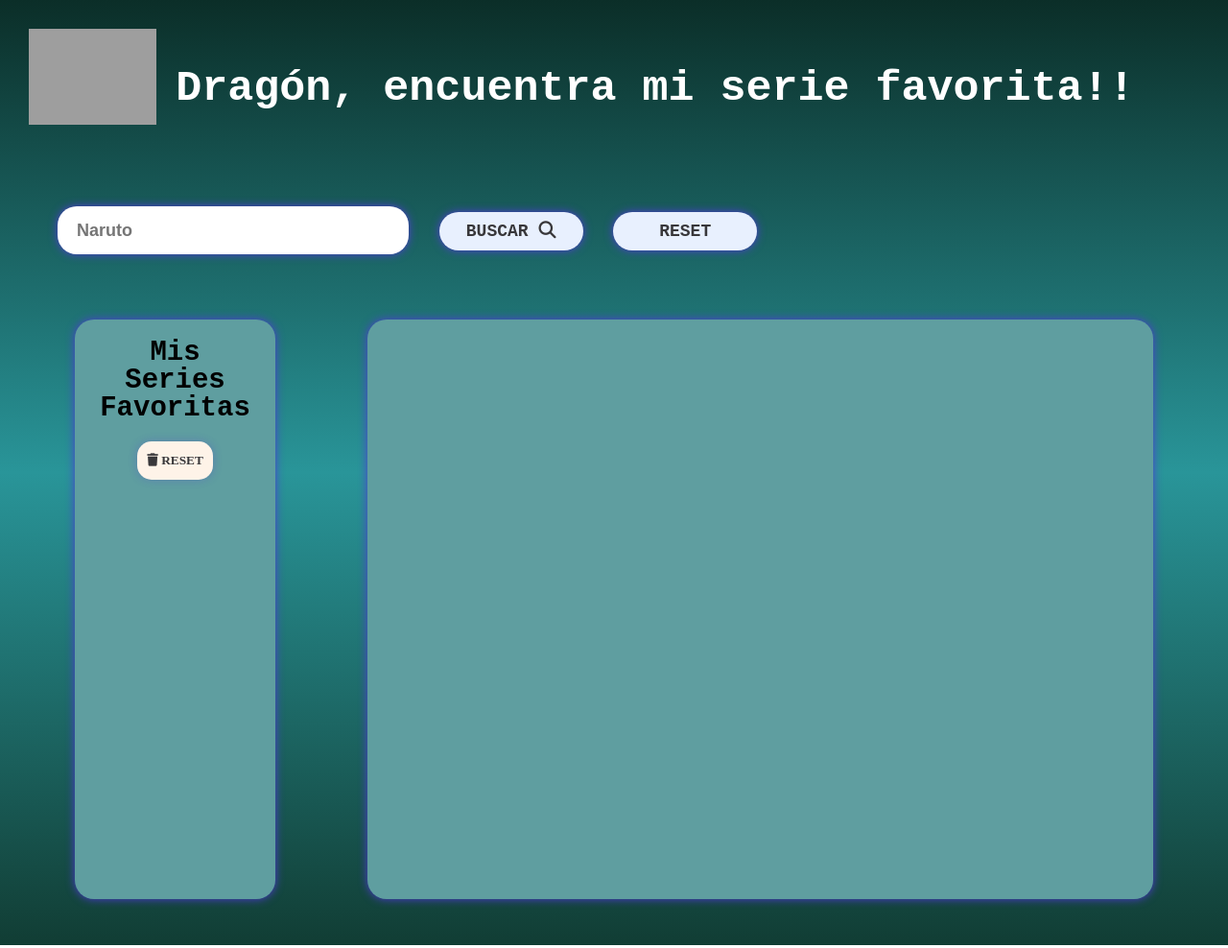
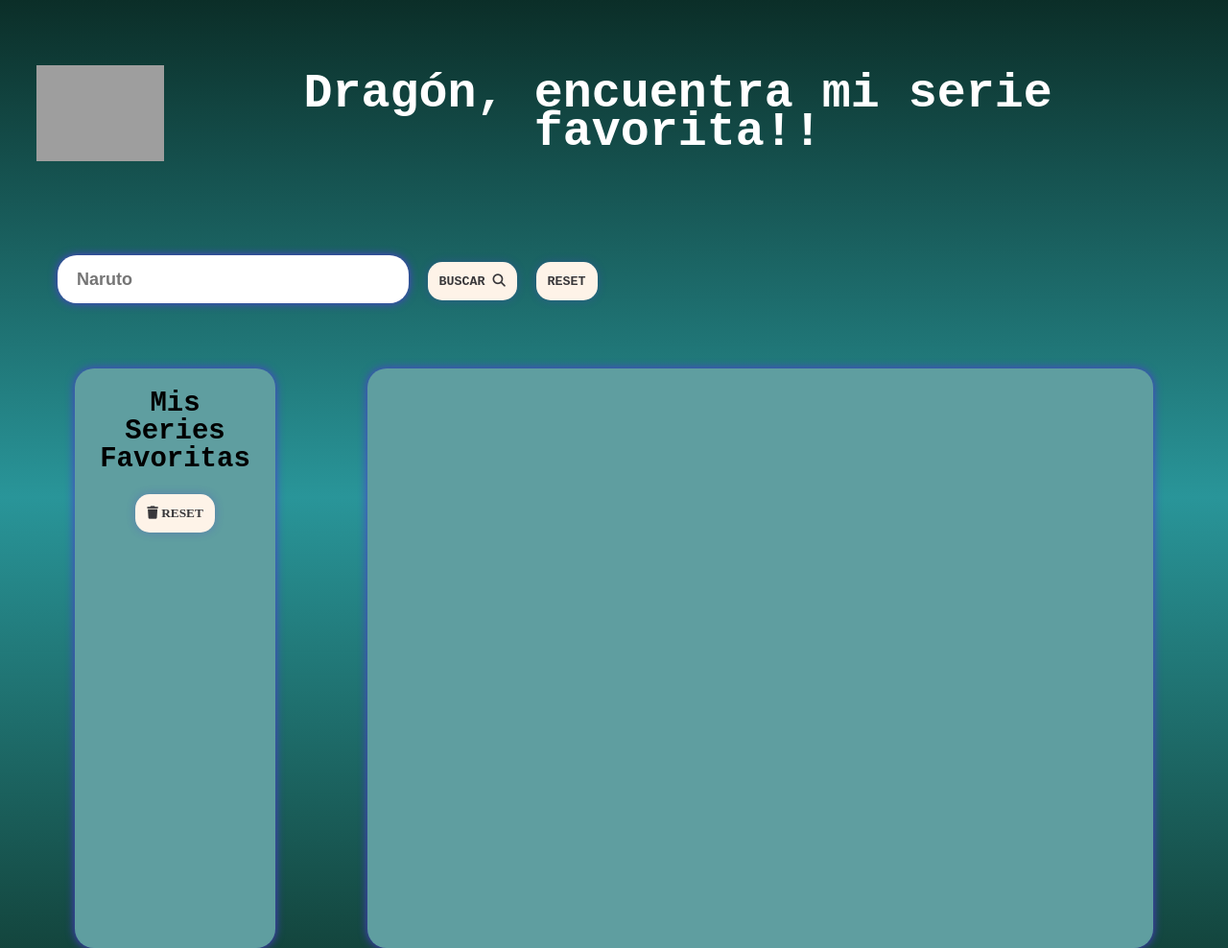
Before and after one commit to Adalab/modulo-2-evaluacion-final-RocioDols, a website: page src/html/index.html in a window 1280 px wide. Shown: the top 988 px of the page at 96% size. Drawn offline with nearby package versions, Linux system fonts and the light colour scheme; files that its build step writes are made by us from their sources; grey boxes are pictures that could not be loaded.

Commit message:
add resposive

```diff
--- a/src/scss/pages/_index.scss
+++ b/src/scss/pages/_index.scss
@@ -5,9 +5,25 @@ body{
     z-index: 1;
     font-family: 'Courier New', Courier, monospace;
 }
+// .page__header{
+//     display: flex;
+//     padding: 30px;
+
+//     &--img{
+//         height: 100px;
+//     }
+//     &--title{
+//         color: white;
+//         margin:40px 20px;
+//         text-align: center;
+//         font-size: 45px;
+//     }
+// }
 .page__header{
     display: flex;
-    padding: 30px;
+    justify-content: space-around;
+    align-items: center;
+    line-height: 2.5em;
 
     &--img{
         height: 100px;
@@ -16,15 +32,28 @@ body{
         color: white;
         margin:40px 20px;
         text-align: center;
-        font-size: 45px;
+        font-size: 40px;
+        flex-wrap: wrap;
+
+        @media all and (min-width: 768px) {
+            font-size: 50px;
         }
     }
 
+    @media all and (min-width: 768px) {
+        padding: 38px;
+    }
+
+}
+
 .form{
+    display: flex;
+    flex-wrap: wrap;
+    justify-content: space-evenly;
 
     &__inputSearch{
         /* color: #38373a; */
-        width: 30%;
+        width: 100%;
         font-size: 18px;
         font-weight: 900;
         height: 50px;
@@ -45,26 +74,38 @@ body{
             cursor: pointer;
             font-family: 'Courier New', Courier, monospace;
         }
+
+
+        @media all and (min-width: 768px) {
+            width: 30%;
+        }
     }
     &__buttonSearch , &__resetSearch {
-        font-family: "Tourney";
+        font-family: 'Courier New', Courier, monospace;
         color: #38373a;
-        font-size: 18px;
         font-weight: 600;
-        width: 150px;
-        padding: 10px;
-        margin: 20px 22px;
+        padding: 12px;
+        margin-top: 10px;
+        margin-bottom: 22px;
         height: 40px;
         border: none;
-        border-radius: 20px;
+        border-radius: 15px;
         text-transform: uppercase;
-        background-color: #e8f0fe;
+        background-color: #fef3e8;
         transition: all ease 0.4s;
-        box-shadow: 0px 0px 10px 0px rgba(80, 57, 214, 3.0);
-        transition: all ease 0.4s;
+        box-shadow: 0px 0px 10px 0px rgba(80, 57, 214, 0.3);
         cursor: pointer;
-        font-family: 'Courier New', Courier, monospace;
+        &:hover{
+            background-color: rgb(228, 120, 32);
+            color: white;
+            transform: translate(-1px, -1px);
+            cursor: pointer;
+        }
+
+        @media all and (min-width: 768px) {
+            margin: 0px 10px;
             font-weight: 800;
+        }
     }
     &__resetSearch{
         margin-left: 0px;
@@ -79,6 +120,10 @@ body{
         cursor: pointer;
     }
 
+
+    @media all and (min-width: 768px) {
+        display: block;
+    }
 }
 
 
@@ -88,7 +133,10 @@ body{
     display: flex;
     flex-direction: column;
     min-height: 100vh;
+
+    @media all and (min-width: 768px) {
         padding:0px 30px;
+    }
 
 }
 //Estilos para el contenedor de resultados: sectFav y sectResult
@@ -98,14 +146,20 @@ body{
     width: 100%;
     background-repeat: no-repeat;
     display:grid;
+    grid-template-columns: 1fr;
+    grid-template-rows: auto auto;
+
+    @media all and (min-width: 768px) {
         grid-template-columns: 1fr 3fr;
         grid-template-rows: 1fr;
+    }
+
 }
 
 /* Favoritos */
 .sectFav{
     border-radius: 20px;
-    margin: 3em;
+    margin: 1em;
     background-color: cadetblue;
     display: flex;
     flex-direction: column;
@@ -114,18 +168,23 @@ body{
     cursor: pointer;
 
     &__title{
-        padding: 20px;
-        font-size: 29px;
+        padding: 22px;
+        font-size: 32px;
         text-align: center;
         text-transform: capitalize;
+
+        @media all and (min-width: 768px) {
+        font-size: 29px;
+        }
     }
 
     &__reset{
         font-family: "";
         color: #38373a;
         font-weight: 600;
-        padding: 10px;
-        margin-bottom: 20px;
+        padding: 12px;
+        margin-top: 10px;
+        margin-bottom: 22px;
         height: 40px;
         border: none;
         border-radius: 15px;
@@ -140,30 +199,58 @@ body{
             transform: translate(-1px, -1px);
             cursor: pointer;
         }
+
+        @media all and (min-width: 768px) {
+            margin-top: 0px;
+        }
+    }
+
+    @media all and (min-width: 768px) {
+        margin: 3em;
     }
 
 }
 .divResultsFav{
+
+    display: grid;
+    grid-template-columns: repeat(2,1fr) ;
+    grid-template-rows: 1fr;
+    cursor: pointer;
+    padding: 10px 5px;
+
+    @media all and (min-width: 768px) {
         display: flex;
         flex-direction: column;
         align-items: center;
+        margin: 0px 10px;
+    }
 }
 
 .cardFav{
     overflow: hidden;
-    margin: 2px;
-    border: solid purple 4px;
-    width: 70%;
-    border-radius: 20px;
+    // margin: 2px;
+    // border: solid purple 4px;
+    // width: 70%;
+    // border-radius: 20px;
     display: flex;
     flex-direction: column;
     align-items: center;
     justify-content: space-around;
-    transition: all ease 0.3s;
-    margin-bottom: 2em;
-    background-color: #F4A460;
+    // transition: all ease 0.3s;
+    // margin-bottom: 2em;
+    // background-color: #F4A460;
+    // transition: all ease 0.4s;
+    // box-shadow: 0px 0px 10px 0px rgba(80, 57, 214, 1.2);
+
+    margin: 10px 5px;
+    border: 1px solid black;
+    border-radius: 10px;
+    background-color: rgb(211, 201, 183);
     transition: all ease 0.4s;
     box-shadow: 0px 0px 10px 0px rgba(80, 57, 214, 1.2);
+    background-color: transparen;
+    color: black;
+    position: relative;
     &:hover{
         transform: translate(-1px, -1px);
         background-color: hotpink;
@@ -185,27 +272,48 @@ body{
         color: red;
     }
 
+    @media all and (min-width: 768px) {
+        width: 80%;
+    }
+
 }
 // Estilos para el contenedor de resultados
 
 .sectResuls{
     box-shadow: 0px 0px 10px 0px rgba(80, 57, 214, 3.0);
     border-radius: 20px;
+    margin: 1em;
+    background-color: cadetblue;
+
+    @media all and (min-width: 768px) {
         margin: 3em;
-    background-color: cadetblue;
+    }
 
 }
 
 .divResults{
     display: grid;
-    grid-template-columns: repeat(4,1fr) ;
+    grid-template-columns: repeat(2,1fr) ;
     grid-template-rows: 1fr;
     cursor: pointer;
+    padding: 10px 5px;
+
+    @media all and (min-width: 768px) {
+        grid-template-columns: repeat(3,1fr) ;
         padding: 2em 3em;
     }
+
+    @media all and (min-width:1024px) {
+        grid-template-columns: repeat(4,1fr) ;
+        padding: 2em 3em;
+    }
+
+
+}
+
 .cardResult{
     /* width: 25%; */
-    margin: 12px;
+    margin: 10px 5px;
     border: 1px solid black;
     border-radius: 10px;
     background-color: rgb(211, 201, 183);
@@ -214,6 +322,7 @@ body{
     background-color: transparen;
     color: black;
     position: relative;
+
     &:hover{
         cursor: pointer;
         transform: translate(-1px, -1px);
@@ -230,6 +339,10 @@ body{
         text-align: center;
         text-transform: capitalize;
         font-size: 16px;
+    }
+
+    @media all and (min-width: 768px) {
+        margin: 12px;
     }
 }
 
```
Lines whose indentation alone changed are shown as unchanged.
